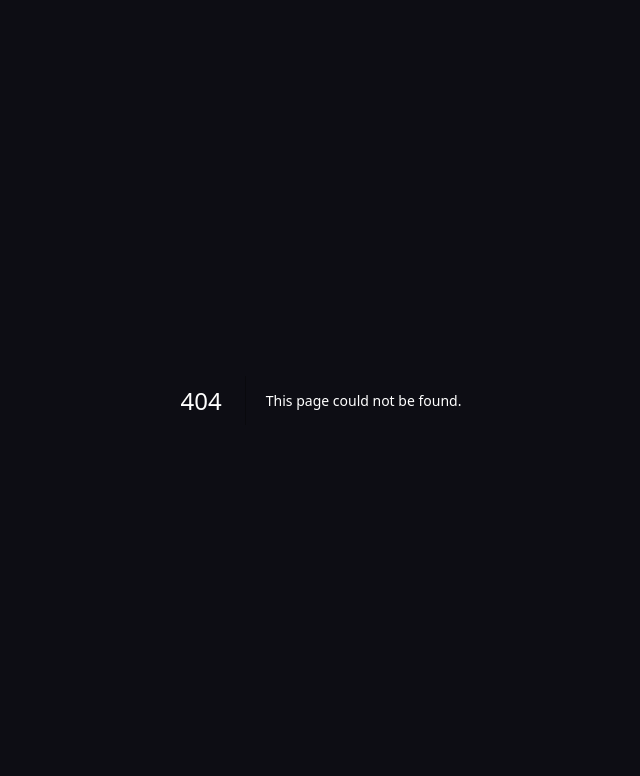
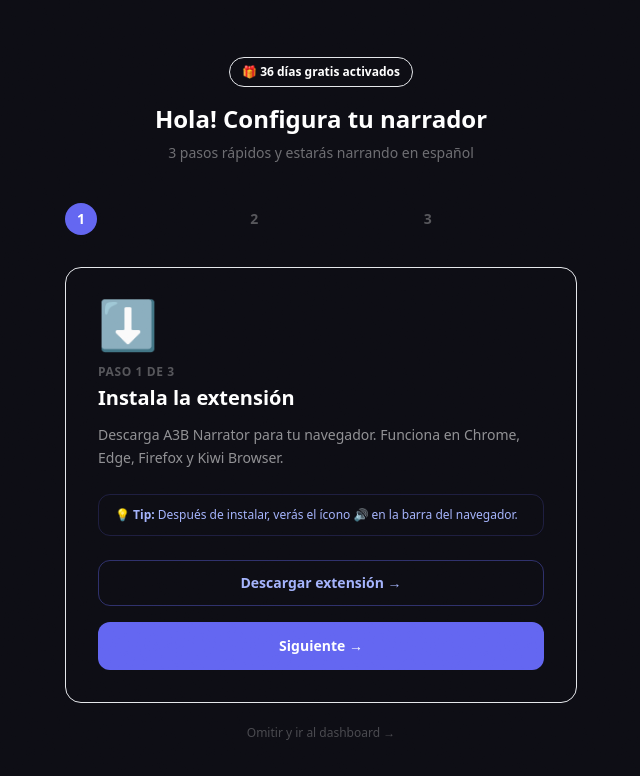
Before and after one commit to rmt124550-dot/a3b-platform, a Next.js app in the folder frontend/: page /onboarding in a window 1280 px wide. Before the commit this address had no page. Shown: the top 776 px of the page, without its empty margins (319-959 px from the left). Built offline with nearby package versions, Linux system fonts and the light colour scheme.

Commit message:
feat: /onboarding — 3-step visual guide post-registration

```diff
--- /dev/null
+++ b/frontend/src/app/onboarding/page.tsx
@@ -0,0 +1,150 @@
+'use client'
+import { useEffect, useState } from 'react'
+import { useRouter } from 'next/navigation'
+import Link from 'next/link'
+import { useAuthStore } from '@/lib/auth-store'
+
+const STEPS = [
+  {
+    n: 1, icon: '⬇️', title: 'Instala la extensión',
+    desc: 'Descarga A3B Narrator para tu navegador. Funciona en Chrome, Edge, Firefox y Kiwi Browser.',
+    action: {
+      label: 'Descargar extensión →',
+      href: 'https://github.com/rmt124550-dot/a3b-coursera-voice-narrator/releases/tag/v2.5.0',
+      external: true,
+    },
+    tip: 'Después de instalar, verás el ícono 🔊 en la barra del navegador.',
+  },
+  {
+    n: 2, icon: '🎓', title: 'Abre un curso en Coursera',
+    desc: 'Navega a coursera.org, abre cualquier curso con video y activa los subtítulos en inglés (botón CC).',
+    action: {
+      label: 'Ir a Coursera →',
+      href: 'https://coursera.org',
+      external: true,
+    },
+    tip: 'Asegúrate de que los subtítulos estén activados — el narrador los detecta automáticamente.',
+  },
+  {
+    n: 3, icon: '🔊', title: 'Activa el narrador',
+    desc: 'Haz clic en el ícono 🔊 de A3B en la barra del navegador y presiona "Activar Narrador". ¡Listo!',
+    action: null,
+    tip: 'Puedes ajustar velocidad, volumen, tono y voz desde el popup.',
+  },
+]
+
+export default function OnboardingPage() {
+  const router      = useRouter()
+  const { user }    = useAuthStore()
+  const [step, setStep] = useState(0)
+  const [done, setDone] = useState(false)
+
+  const current = STEPS[step]
+  const isLast  = step === STEPS.length - 1
+
+  function next() {
+    if (isLast) { setDone(true) }
+    else { setStep(s => s + 1) }
+  }
+
+  if (done) return (
+    <main className="min-h-screen bg-surface grain flex items-center justify-center px-4">
+      <div className="max-w-md w-full text-center">
+        <div className="text-6xl mb-6 animate-bounce">🎉</div>
+        <h1 className="text-3xl font-black mb-3">¡Ya estás listo!</h1>
+        <p className="text-white/45 text-sm mb-8">
+          Tienes <strong className="text-emerald-400">36 días gratis</strong> para explorar todas las plataformas.
+          Sin tarjeta. Sin límites.
+        </p>
+        <div className="space-y-3">
+          <Link href="/dashboard"
+            className="block w-full bg-[#6366f1] text-white font-black py-4 rounded-xl hover:bg-[#5558e8] transition-all text-sm">
+            Ir al dashboard →
+          </Link>
+          <a href="https://coursera.org" target="_blank" rel="noopener noreferrer"
+            className="block w-full border border-white/12 text-white/60 font-bold py-4 rounded-xl hover:border-white/25 hover:text-white transition-all text-sm">
+            Abrir Coursera y probar ahora →
+          </a>
+        </div>
+        <p className="text-white/25 text-xs mt-6">
+          ¿Preguntas? <a href="/help" className="underline hover:text-white/50">Centro de ayuda</a>
+        </p>
+      </div>
+    </main>
+  )
+
+  return (
+    <main className="min-h-screen bg-surface grain flex items-center justify-center px-4 py-12">
+      <div className="max-w-lg w-full">
+
+        {/* Header */}
+        <div className="text-center mb-10">
+          <div className="inline-flex items-center gap-2 bg-emerald-500/10 border border-emerald-500/20 text-emerald-400 text-xs font-bold px-3 py-1.5 rounded-full mb-4">
+            🎁 36 días gratis activados
+          </div>
+          <h1 className="text-2xl font-black mb-2">
+            Hola{user?.name ? `, ${user.name.split(' ')[0]}` : ''}! Configura tu narrador
+          </h1>
+          <p className="text-white/40 text-sm">3 pasos rápidos y estarás narrando en español</p>
+        </div>
+
+        {/* Progress */}
+        <div className="flex items-center gap-2 mb-8">
+          {STEPS.map((s, i) => (
+            <div key={s.n} className="flex items-center gap-2 flex-1">
+              <div className={`w-8 h-8 rounded-full flex items-center justify-center text-sm font-black flex-shrink-0 transition-all ${
+                i < step  ? 'bg-emerald-500 text-white' :
+                i === step ? 'bg-[#6366f1] text-white' :
+                             'bg-white/8 text-white/30'
+              }`}>
+                {i < step ? '✓' : s.n}
+              </div>
+              {i < STEPS.length - 1 && (
+                <div className={`h-0.5 flex-1 transition-all ${i < step ? 'bg-emerald-500' : 'bg-white/8'}`} />
+              )}
+            </div>
+          ))}
+        </div>
+
+        {/* Step card */}
+        <div className="bg-white/3 border border-white/8 rounded-2xl p-8 mb-4">
+          <div className="text-5xl mb-4">{current.icon}</div>
+          <div className="text-white/30 text-xs font-bold uppercase tracking-wider mb-1">
+            Paso {current.n} de {STEPS.length}
+          </div>
+          <h2 className="text-xl font-black mb-3">{current.title}</h2>
+          <p className="text-white/55 text-sm leading-relaxed mb-6">{current.desc}</p>
+
+          {/* Tip */}
+          <div className="bg-[#6366f1]/8 border border-[#6366f1]/20 rounded-xl px-4 py-3 mb-6">
+            <p className="text-[#a5b4fc] text-xs">
+              <span className="font-bold">💡 Tip: </span>{current.tip}
+            </p>
+          </div>
+
+          {/* Action button */}
+          {current.action && (
+            <a href={current.action.href}
+              target={current.action.external ? "_blank" : "_self"}
+              rel={current.action.external ? "noopener noreferrer" : ""}
+              className="block w-full border border-[#6366f1]/40 text-[#a5b4fc] font-bold py-3 rounded-xl hover:bg-[#6366f1]/10 transition-all text-sm text-center mb-4">
+              {current.action.label}
+            </a>
+          )}
+
+          <button onClick={next}
+            className="w-full bg-[#6366f1] text-white font-black py-3.5 rounded-xl hover:bg-[#5558e8] transition-all text-sm">
+            {isLast ? '🎉 ¡Listo! Ver mi dashboard' : 'Siguiente →'}
+          </button>
+        </div>
+
+        <div className="text-center">
+          <button onClick={() => router.push('/dashboard')}
+            className="text-white/25 text-xs hover:text-white/50 transition-colors">
+            Omitir y ir al dashboard →
+          </button>
+        </div>
+      </div>
+    </main>
+  )
+}
```
